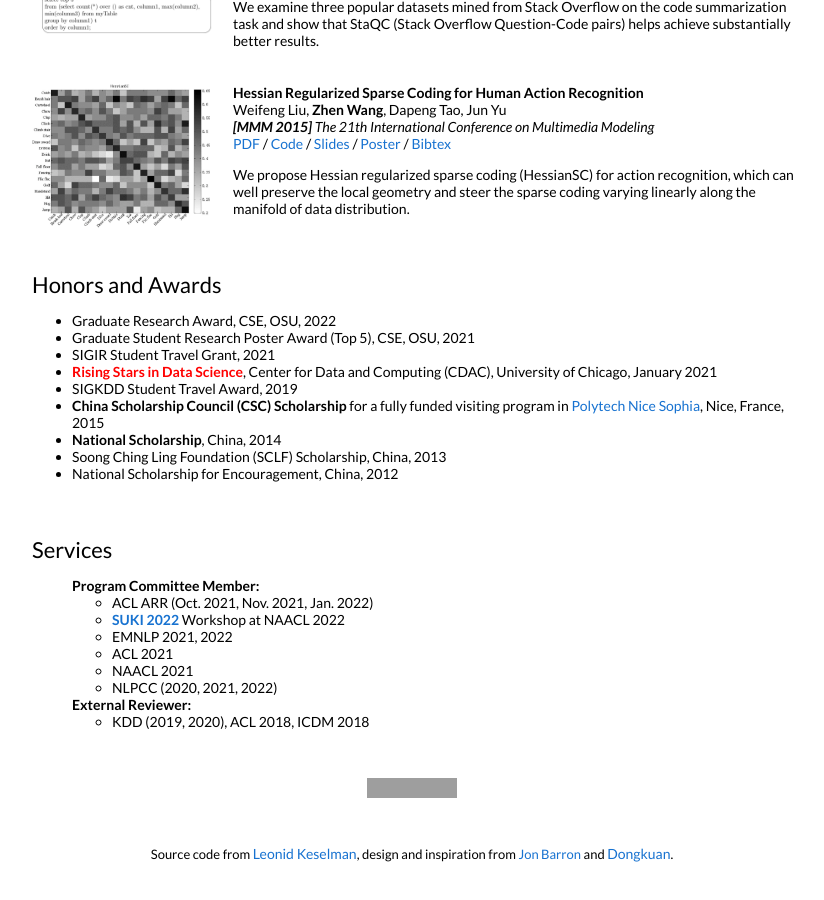
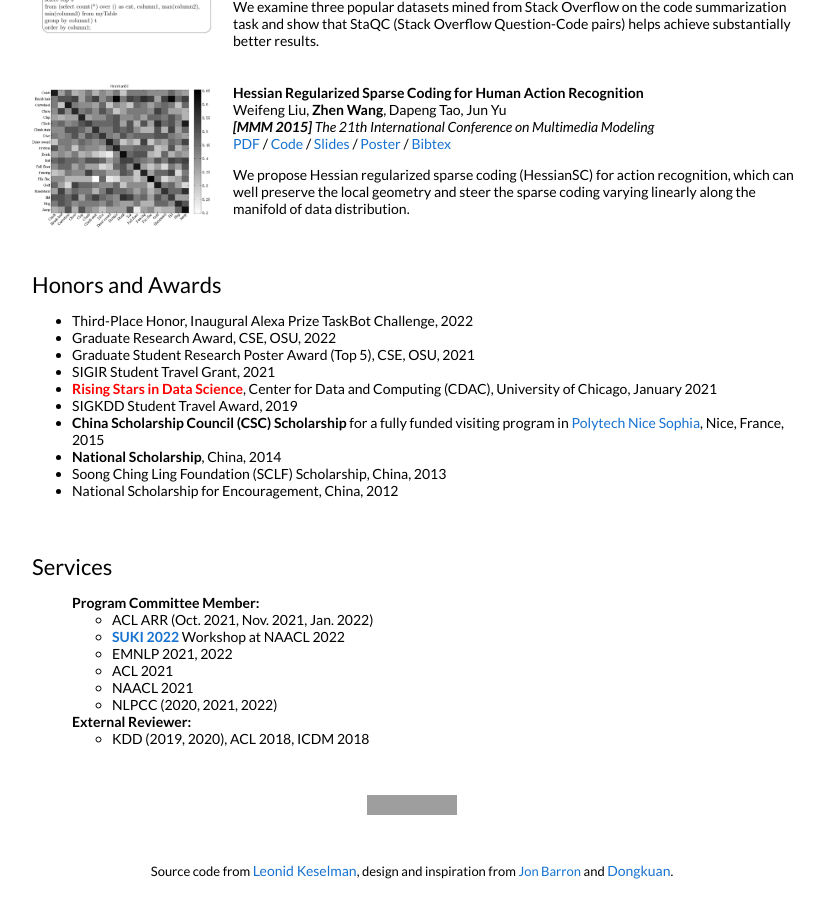
Before and after one commit to zhenwang9102/zhenwang9102.github.io, a Jekyll site: the page built from _posts/2019-06-02-venue.markdown, in a window 1280 px wide and 900 px high, scrolled down 2837 px. Shown: the whole window, without its empty margins (228-1052 px from the left). Built offline with Jekyll 4.4.1, drawn with Linux system fonts in a browser that asks for light colours; grey boxes are pictures that could not be loaded.

Commit message:
Update default.html

```diff
--- a/_layouts/default.html
+++ b/_layouts/default.html
@@ -434,6 +434,9 @@
               <h2>Honors and Awards</h2>
               <ul>
                 <li>
+                  Third-Place Honor, Inaugural Alexa Prize TaskBot Challenge, 2022
+                </li>
+                <li>
                   Graduate Research Award, CSE, OSU, 2022
                 </li>
                 <li>
```
